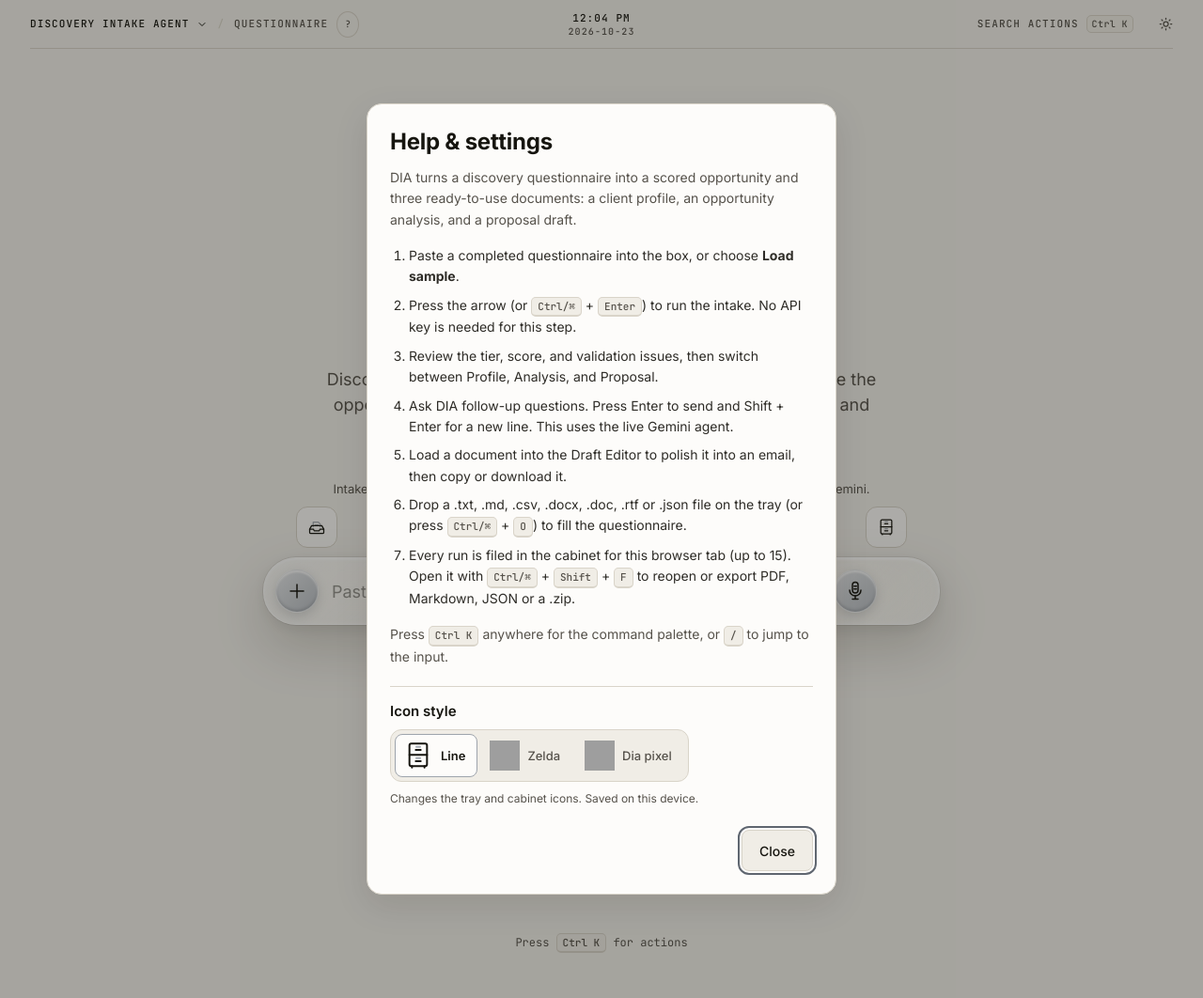
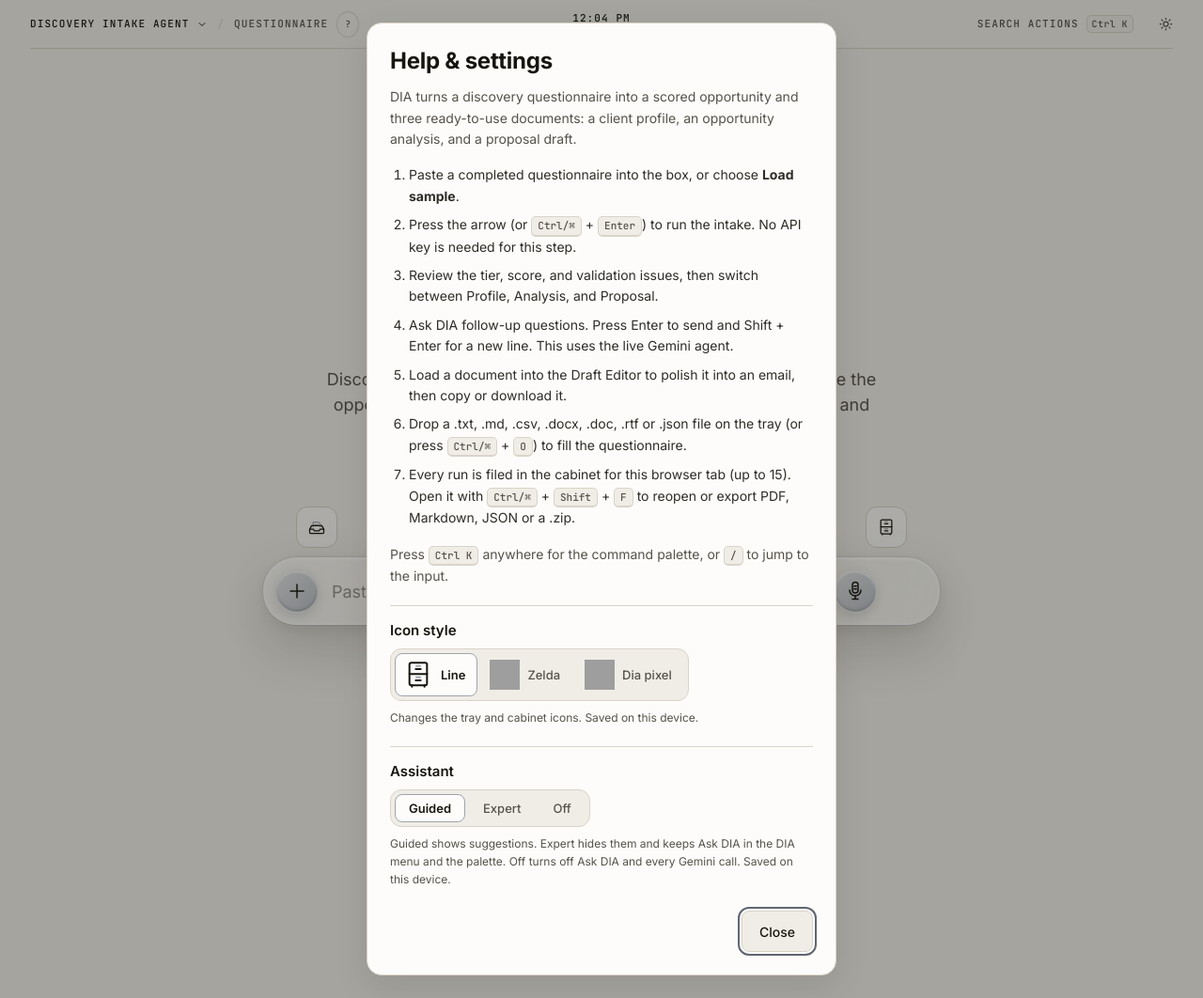
Before and after one commit to mdvnavy/Dia, a Python web app: template templates/index.html in a window 1280 px wide, after a click on "Learn how to use DIA". Shown: the whole page at 94% size. Run offline with Jinja, Linux system fonts and the light colour scheme; the template is opened without the code that fills it, so the values that code supplies are empty; some libraries are stand-ins or nearby versions; grey boxes are pictures that could not be loaded.

Commit message:
Persona v1.2: Analyst voice, follow-up drafter, Assistant mode, clean exports; multi-file merge decided
Spec: proto/persona-ux.md v1.2 (approved 2026-10-23) and proto/flows.md v8.9 §2.3.
- Ask DIA is the only place Dia says "I" (welcome copy + agent prompt voice rules); chrome stays neutral.
- 'Draft follow-up questions' under Validation Issues: Guided mode, Gemini connected, issues only; one
  on-click /api/agent call with Drafting…/Cancel; result in Ask DIA with 'AI draft · review before sending'
  and Copy questions. Every Ask DIA reply carries the label. Never written into documents.
- Help & settings: Assistant Guided/Expert/Off radiogroup (same component as Icon style), localStorage
  dia-assistant, applied before first paint. Expert hides suggestions and Ask DIA until opened from the
  DIA menu/palette; Off removes Ask DIA and blocks every Gemini call; trust line copy per mode.
- Share on X text no longer claims a Gemini agent drafted the documents.
- Silver-only accents inside Ask DIA (Glyph §5.4).
- Remove the provisional MULTI_FILE_MODE switch; merge stays in combineExtracted() only.
- tests/test_persona_v12.py (18 tests incl. Playwright).

```diff
--- a/character.py
+++ b/character.py
@@ -181,6 +181,12 @@ def build_agent(
         - Score the opportunity with transparent reasons.
         - Generate practical markdown outputs: client profile, opportunity analysis, and proposal draft.
 
+        Voice (the Analyst):
+        - Calm, precise and consultative, like a senior analyst's notes. Be brief and give the reason.
+        - Speak in the first person ("I") here in Ask DIA. No greetings, no exclamation marks, no emoji.
+        - Treat drafts as suggestions for the operator to review. Make no promises about price, dates or outcomes.
+        - Don't comment on the client, the score or the tier beyond what the scoring tool's reasons support.
+
         Operating rules:
         - Use only fictional or user-provided demo data.
         - Do not expose secrets, private client data, or unrelated internal product material.
--- a/static/app.js
+++ b/static/app.js
@@ -177,6 +177,7 @@ async function refreshAgentStatus() {
   try {
     const response = await fetch("/api/agent/status");
     const payload = await response.json();
+    geminiConnected = Boolean(payload.configured);
     if (payload.configured) {
       agentStatus.textContent = "Gemini connected";
       agentStatus.classList.add("ok");
@@ -187,7 +188,106 @@ async function refreshAgentStatus() {
   } catch (error) {
     agentStatus.textContent = "status unavailable";
   }
-}
+  refreshFollowupButton();
+}
+
+// --- Assistant mode (persona-ux.md v1.2 §3): Guided / Expert / Off, per device ---
+// Guided: suggestion buttons and Ask DIA. Expert: no suggestions; Ask DIA only from the DIA menu and the palette.
+// Off: no Ask DIA and no Gemini call at all. The <head> script applies the saved value before first paint.
+const ASSISTANT_KEY = "dia-assistant";
+const ASSISTANT_MODES = ["guided", "expert", "off"];
+let assistantMode = ASSISTANT_MODES.includes(document.documentElement.dataset.assistant) ? document.documentElement.dataset.assistant : "guided";
+let geminiConnected = false;
+const agentAiLabel = document.querySelector("#agentAiLabel");
+const agentCancel = document.querySelector("#agentCancel");
+const copyQuestions = document.querySelector("#copyQuestions");
+const followupRow = document.querySelector("#followupRow");
+const draftFollowups = document.querySelector("#draftFollowups");
+const assistantOptions = [...document.querySelectorAll(".assistant-option")];
+let agentController = null;
+
+function applyAssistantMode() {
+  document.documentElement.dataset.assistant = assistantMode;
+  assistantOptions.forEach((option) => {
+    const on = option.dataset.assistantMode === assistantMode;
+    option.setAttribute("aria-checked", String(on));
+    option.tabIndex = on ? 0 : -1;
+  });
+  if (assistantMode === "off") {
+    agentController?.abort();
+    if (document.body.dataset.agent === "open") delete document.body.dataset.agent;
+  }
+  refreshFollowupButton();
+}
+
+function setAssistantMode(mode) {
+  if (!ASSISTANT_MODES.includes(mode)) return;
+  assistantMode = mode;
+  try { localStorage.setItem(ASSISTANT_KEY, mode); } catch (error) { /* session only */ }
+  applyAssistantMode(); // aria-checked announces the change
+}
+
+assistantOptions.forEach((option, index) => {
+  option.addEventListener("click", () => setAssistantMode(option.dataset.assistantMode));
+  option.addEventListener("keydown", (event) => {
+    const step = { ArrowRight: 1, ArrowDown: 1, ArrowLeft: -1, ArrowUp: -1 }[event.key];
+    if (!step) return;
+    event.preventDefault();
+    const next = assistantOptions[(index + step + assistantOptions.length) % assistantOptions.length];
+    setAssistantMode(next.dataset.assistantMode);
+    next.focus();
+  });
+});
+
+// One centred button under Validation Issues: Guided only, Gemini connected, and only when there are issues.
+function refreshFollowupButton() {
+  if (!followupRow) return;
+  followupRow.hidden = !(assistantMode === "guided" && geminiConnected && latestPayload?.issues?.length);
+}
+
+function showAiReply(text, { questions = false } = {}) {
+  agentOutput.textContent = text;
+  agentAiLabel.hidden = false;
+  copyQuestions.hidden = !questions;
+}
+
+// On click only: one /api/agent call, `Drafting…` with Cancel (AbortController), result in Ask DIA.
+async function draftFollowUpQuestions() {
+  if (assistantMode === "off" || !latestPayload?.issues?.length) return;
+  openAgent();
+  agentController?.abort();
+  agentController = new AbortController();
+  agentAiLabel.hidden = true;
+  copyQuestions.hidden = true;
+  agentCancel.hidden = false;
+  agentOutput.textContent = "Drafting…";
+  draftFollowups.disabled = true;
+  const prompt =
+    "Draft follow-up questions for the client, one per validation issue below. " +
+    "Return only a short numbered list of client-ready questions, with no preamble. " +
+    "Make no promises about price, dates or outcomes." + buildAgentContext();
+  try {
+    const response = await fetch("/api/agent", {
+      method: "POST",
+      headers: { "Content-Type": "application/json" },
+      body: JSON.stringify({ message: prompt }),
+      signal: agentController.signal,
+    });
+    const payload = await response.json();
+    if (!response.ok) throw new Error(payload.error || "Agent run failed");
+    showAiReply((payload.reply || "").trim() || "(empty response)", { questions: Boolean(payload.reply) });
+  } catch (error) {
+    agentOutput.textContent = error.name === "AbortError" ? "Drafting cancelled" : error.message;
+  } finally {
+    agentCancel.hidden = true;
+    draftFollowups.disabled = false;
+    agentController = null;
+  }
+}
+
+draftFollowups.addEventListener("click", draftFollowUpQuestions);
+agentCancel.addEventListener("click", () => agentController?.abort());
+copyQuestions.addEventListener("click", () => copyText(agentOutput.textContent, "Questions copied", document.querySelector("#aiStatus")));
 
 // Ground the agent in the deterministic run so its answers (scores, missing
 // fields, tier) agree with the tier card instead of re-scoring a lossy
@@ -222,13 +322,16 @@ function buildAgentContext() {
 }
 
 async function sendAgentMessage() {
+  if (assistantMode === "off") return null; // Off: no Gemini call, ever
   const message = agentMessage.value.trim();
   if (!message) {
     agentOutput.textContent = "Type a question for the agent first.";
     return null;
   }
   const context = buildAgentContext();
-  agentOutput.textContent = "Thinking...";
+  agentOutput.textContent = "Thinking…";
+  agentAiLabel.hidden = true;
+  copyQuestions.hidden = true;
   setBusy(runChat, true);
   try {
     const response = await fetch("/api/agent", {
@@ -240,7 +343,7 @@ async function sendAgentMessage() {
     if (!response.ok) {
       throw new Error(payload.error || "Agent run failed");
     }
-    agentOutput.textContent = payload.reply || "(empty response)";
+    showAiReply(payload.reply || "(empty response)");
     return payload.reply || "";
   } catch (error) {
     agentOutput.textContent = error.message;
@@ -257,6 +360,7 @@ runChat.addEventListener("click", async () => {
   }
 });
 
+applyAssistantMode();
 refreshAgentStatus();
 
 copyAll.addEventListener("click", async () => {
@@ -519,6 +623,7 @@ function showResults(payload, questionnaireText) {
   tier.textContent = payload.score.tier;
   score.textContent = `${payload.score.total_score}/${payload.score.max_score} · ${payload.score.timeline}`;
   renderIssues(payload.issues);
+  refreshFollowupButton();
   renderDocument(activeDoc);
   setExportAvailability(true);
   setIntakeCollapsed(true);
@@ -1210,8 +1315,7 @@ shareX.addEventListener("click", () => {
   const scoreInfo = latestPayload.score;
   const text =
     `DIA scored this discovery intake ${scoreInfo.total_score}/${scoreInfo.max_score} ` +
-    `and recommends the "${scoreInfo.tier}" tier. Profile, analysis, and proposal ` +
-    `drafted in seconds by a Gemini ADK agent.`;
+    `and recommends the "${scoreInfo.tier}" tier.`;
   const url = `https://x.com/intent/tweet?text=${encodeURIComponent(text)}`;
   window.open(url, "_blank", "noopener");
   flashStatus(exportStatus, "Opening X share window");
@@ -1235,6 +1339,7 @@ function setStage(stage) {
 
 // Ask DIA can be opened before any intake has run (the agent works on its own).
 function openAgent() {
+  if (assistantMode === "off") return;
   document.body.dataset.agent = "open";
   autosizeComposer(agentMessage);
   agentMessage.focus();
@@ -1470,9 +1575,9 @@ const commands = [
   { id: "run-intake", label: "Run intake", hint: `${modKey} Enter`, enabled: () => !runAgent.disabled && questionnaire.value.trim() !== "", run: () => runAgent.click() },
   { id: "edit-intake", label: "Edit intake", enabled: () => !intakeToggle.hidden && intakeBody.hidden, run: () => { setIntakeCollapsed(false); questionnaire.focus(); } },
   { id: "focus", label: "Focus the input", hint: "/", run: focusComposer },
-  { id: "ask", label: "Ask DIA", run: openAgent },
-  { id: "dictate", label: "Dictate a message", enabled: clickable("#micButton"), run: () => { openAgent(); micButton.click(); } },
-  { id: "conversation", label: "Toggle conversation mode", enabled: clickable("#conversationMode"), run: () => { openAgent(); conversationMode.click(); } },
+  { id: "ask", label: "Ask DIA", enabled: () => assistantMode !== "off", run: openAgent },
+  { id: "dictate", label: "Dictate a message", enabled: () => assistantMode !== "off" && clickable("#micButton")(), run: () => { openAgent(); micButton.click(); } },
+  { id: "conversation", label: "Toggle conversation mode", enabled: () => assistantMode !== "off" && clickable("#conversationMode")(), run: () => { openAgent(); conversationMode.click(); } },
   { id: "tab-profile", label: "View client profile", enabled: hasResults, run: () => selectTab(document.querySelector("#tab-profile"), { focus: true }) },
   { id: "tab-analysis", label: "View opportunity analysis", enabled: hasResults, run: () => selectTab(document.querySelector("#tab-analysis"), { focus: true }) },
   { id: "tab-proposal", label: "View proposal draft", enabled: hasResults, run: () => selectTab(document.querySelector("#tab-proposal"), { focus: true }) },
@@ -1716,7 +1821,7 @@ function createPlusMenu(prefix) {
     menu.replaceChildren();
     const rows = [];
     PLUS_GROUPS.forEach((group) => {
-      const visible = group.rows.filter((row) => !(row.hideIn === prefix) && !(row.kind === "link" && !donateUrl));
+      const visible = group.rows.filter((row) => !(row.hideIn === prefix) && !(row.kind === "link" && !donateUrl) && !(row.id === "ask" && assistantMode !== "guided"));
       if (!visible.length) return;
       if (menu.childElementCount) {
         const sep = document.createElement("div");
@@ -1891,9 +1996,8 @@ document.addEventListener("keydown", (event) => {
 // What happens when a 16th intake is filed. Ikenna chose "drop-oldest" (with an
 // Undo / Export it toast). "block" would refuse to file until one is removed.
 const CABINET_CAP_POLICY = "drop-oldest";
-// Several files dropped at once: "merge" appends them into one questionnaire
-// (provisional, pending Ikenna). "first" keeps only the first readable file.
-const MULTI_FILE_MODE = "merge";
+// Several files dropped at once merge into one questionnaire (Ikenna, flows.md v8.9 §2.3).
+// The merge lives only in the combineExtracted function.
 const CABINET_MAX = 15;
 const CABINET_PAGE = 5;
 const MAX_FILES_PER_DROP = 10;
@@ -1984,7 +2088,7 @@ function syncStateIcons(slots = document.querySelectorAll("[data-icon-on]")) {
 }
 
 // Help & settings: segmented radiogroup (roving tabindex; arrows move and select).
-const iconStyleOptions = [...document.querySelectorAll(".icon-style-option")];
+const iconStyleOptions = [...document.querySelectorAll(".icon-style-option[data-icon-style]")];
 iconStyleOptions.forEach((option, index) => {
   option.addEventListener("click", () => setIconStyle(option.dataset.iconStyle));
   option.addEventListener("keydown", (event) => {
@@ -2122,7 +2226,8 @@ async function extractOne(file, signal) {
   return payload;
 }
 
-// The merge strategy lives in one function so it can become a queue later.
+// Multi-file merge (decided, flows.md v8.9 §2.3): the only place files are joined, kept in one
+// function as a cheap safeguard so it could become a queue later.
 function combineExtracted(existing, parts) {
   const blocks = parts.map((part) => (parts.length > 1 ? `<!-- file: ${part.filename} -->\n${part.questionnaire.trim()}` : part.questionnaire.trim()));
   const joined = blocks.join("\n\n---\n\n");
@@ -2134,7 +2239,6 @@ async function loadIntakeFiles(fileList) {
   if (!files.length) return;
   clearIntakeError();
   const notes = [];
-  if (MULTI_FILE_MODE === "first") files = files.slice(0, 1);
   if (files.length > MAX_FILES_PER_DROP) {
     notes.push(`Only the first ${MAX_FILES_PER_DROP} files were read.`);
     files = files.slice(0, MAX_FILES_PER_DROP);
--- a/static/style.css
+++ b/static/style.css
@@ -1258,3 +1258,21 @@ html:not([data-theme="light"]) .action-btn {
 .action-btn .icon { --accent: currentColor; }
 .action-btn .icon .px { width: 32px; height: 32px; }
 .action-btn.busy .icon { display: none; }
+
+/* Assistant (persona-ux.md v1.2 §3, Glyph §5): no avatar, a DIA mono speaker label, AI text as plain text
+   with a 1px muted left rule, a muted mono "AI draft" label (not a chip), silver only. */
+.trust-off { display: none; }
+html[data-assistant="off"] .trust-on { display: none; }
+html[data-assistant="off"] .trust-off { display: inline; }
+html[data-assistant="off"] .agent,
+html[data-assistant="off"] [data-command="ask"] { display: none !important; }
+html[data-assistant="expert"] body:not([data-agent="open"]) .agent { display: none; }
+.followup { display: flex; flex-direction: column; align-items: center; gap: 2px; margin-top: 12px; }
+.followup[hidden] { display: none; }
+.ai-label { color: var(--muted); font: 500 11px/1.4 var(--mono); letter-spacing: 0; text-transform: none; }
+.response-header .ai-label { margin-left: 8px; }
+.ai-text { border-left: 1px solid var(--muted); padding-left: 12px; }
+.ai-actions { display: flex; justify-content: center; gap: 12px; margin-top: 10px; }
+.assistant-option { padding: 6px 14px; }
+/* Glyph §5.4: silver only inside Ask DIA, in both themes (same pin as the icon-style control). */
+.agent { --accent: #A3A9B1; --accent-ink: var(--text); }
--- a/templates/index.html
+++ b/templates/index.html
@@ -31,6 +31,15 @@
         document.documentElement.dataset.iconStyle = valid ? icons : "line";
       } catch (error) {
         document.documentElement.dataset.iconStyle = "line";
+      }
+      try {
+        // Assistant mode (persona-ux.md v1.2 §3): guided | expert | off, per device. Invalid -> guided.
+        var mode = localStorage.getItem("dia-assistant");
+        var known = /^(guided|expert|off)$/.test(mode || "");
+        if (mode !== null && !known) localStorage.setItem("dia-assistant", "guided");
+        document.documentElement.dataset.assistant = known ? mode : "guided";
+      } catch (error) {
+        document.documentElement.dataset.assistant = "guided";
       }
     })();
   </script>
@@ -107,7 +116,7 @@
 
       <div class="prompt-wrapper intake-stage">
         <div class="intake-bar">
-          <p class="prompt-callout" id="intakeNote">Intake scoring is deterministic and needs no API key. Only Ask DIA sends your text to Gemini.</p>
+          <p class="prompt-callout" id="intakeNote"><span class="trust-on">Scoring is deterministic. Only Ask DIA and its suggestions send text to Gemini.</span><span class="trust-off">Nothing leaves this browser except the deterministic run.</span></p>
           <button id="intakeToggle" class="text-link" type="button" aria-expanded="true" aria-controls="intakeBody" hidden>Collapse intake</button>
         </div>
         <!-- Intake tray (upload) and filing cabinet (this session's intakes). Icons by Glyph. -->
@@ -239,8 +248,13 @@
           <button id="autoSpeak" class="chip-button speech-only" type="button" aria-pressed="false">Auto-speak: off</button>
         </div>
         <div class="response-area">
-          <div class="response-header">DIA agent reply</div>
-          <pre id="agentOutput" class="response-text" aria-live="polite" aria-label="Agent reply">The live agent uses the Gemini API via Google ADK. Run an intake first, then ask a question.</pre>
+          <div class="response-header"><span class="ai-speaker">DIA</span> <span id="agentAiLabel" class="ai-label" hidden>AI draft · review before sending</span></div>
+          <pre id="agentOutput" class="response-text ai-text" aria-live="polite" aria-label="Agent reply">Run an intake and I'll flag gaps and draft follow-ups.</pre>
+          <div class="ai-actions">
+            <button id="agentCancel" class="text-link" type="button" hidden>Cancel</button>
+            <button id="copyQuestions" class="text-link" type="button" hidden>Copy questions</button>
+            <span id="aiStatus" class="inline-status" role="status"></span>
+          </div>
         </div>
       </div>
 
@@ -255,6 +269,11 @@
           <div class="issues">
             <h2 id="issuesHeading">Validation Issues</h2>
             <ul id="issues" aria-live="polite" aria-labelledby="issuesHeading"></ul>
+            <!-- Follow-up drafter (persona-ux.md v1.2 §3): Guided mode, Gemini connected, and only when there are issues. -->
+            <div class="followup" id="followupRow" hidden>
+              <button id="draftFollowups" class="text-link" type="button" aria-describedby="followupLabel">Draft follow-up questions</button>
+              <span id="followupLabel" class="ai-label">AI draft · review before sending</span>
+            </div>
           </div>
         </div>
 
@@ -398,6 +417,15 @@
       </div>
       <p id="iconStyleHelp" class="setting-note">Changes the tray and cabinet icons. Saved on this device.</p>
     </section>
+    <section class="help-settings" aria-labelledby="assistantTitle">
+      <h3 id="assistantTitle">Assistant</h3>
+      <div class="icon-style-control assistant-control" role="radiogroup" aria-labelledby="assistantTitle" aria-describedby="assistantHelp">
+        <button type="button" role="radio" class="icon-style-option assistant-option" data-assistant-mode="guided" aria-checked="true" tabindex="0">Guided</button>
+        <button type="button" role="radio" class="icon-style-option assistant-option" data-assistant-mode="expert" aria-checked="false" tabindex="-1">Expert</button>
+        <button type="button" role="radio" class="icon-style-option assistant-option" data-assistant-mode="off" aria-checked="false" tabindex="-1">Off</button>
+      </div>
+      <p id="assistantHelp" class="setting-note">Guided shows suggestions. Expert hides them and keeps Ask DIA in the DIA menu and the palette. Off turns off Ask DIA and every Gemini call. Saved on this device.</p>
+    </section>
     <form method="dialog"><button class="help-close" autofocus>Close</button></form>
   </dialog>
 
```
Also changed, not shown: tests/test_persona_v12.py (added, +277 -0 lines), tests/test_tray_cabinet_static.py (+2 -2 lines).
